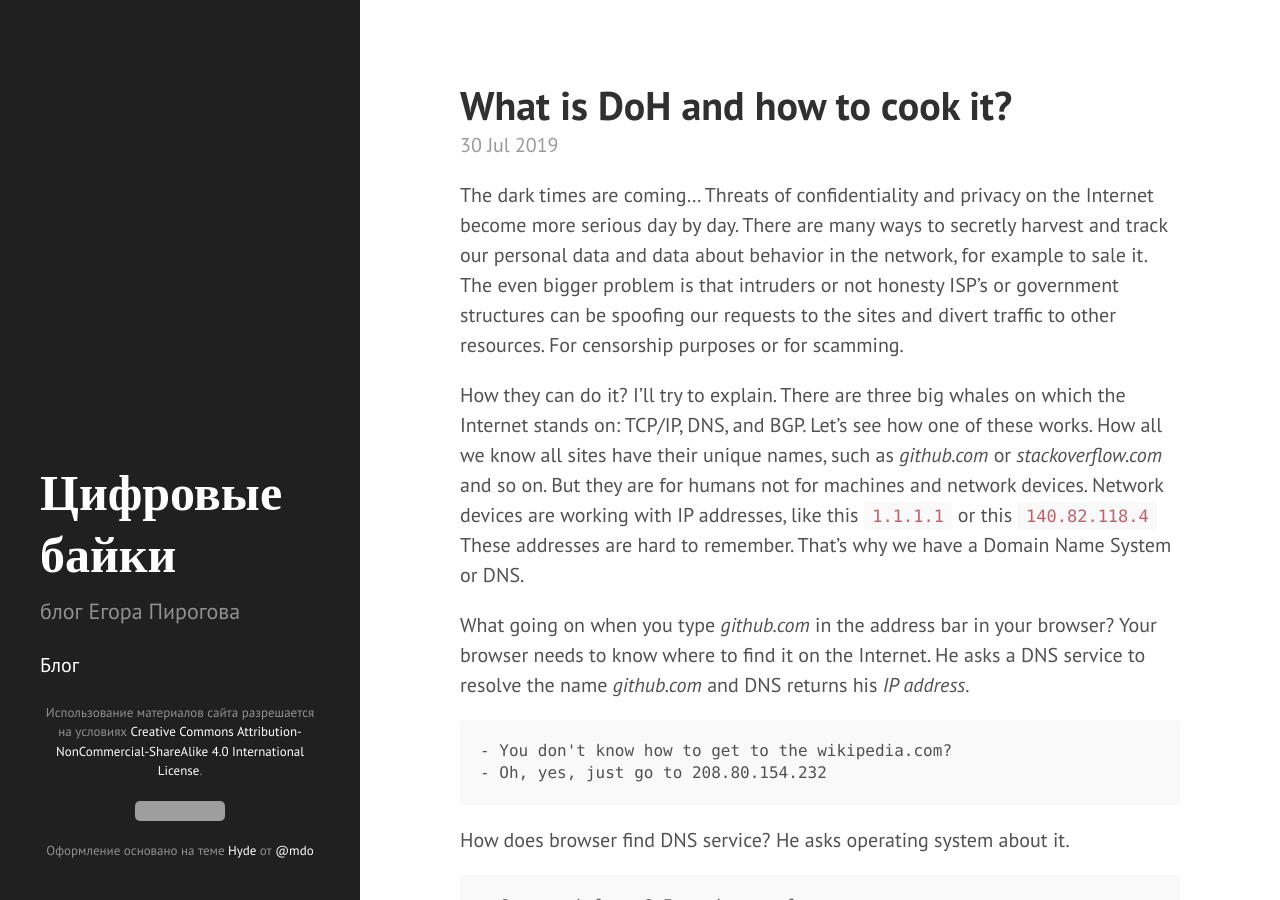
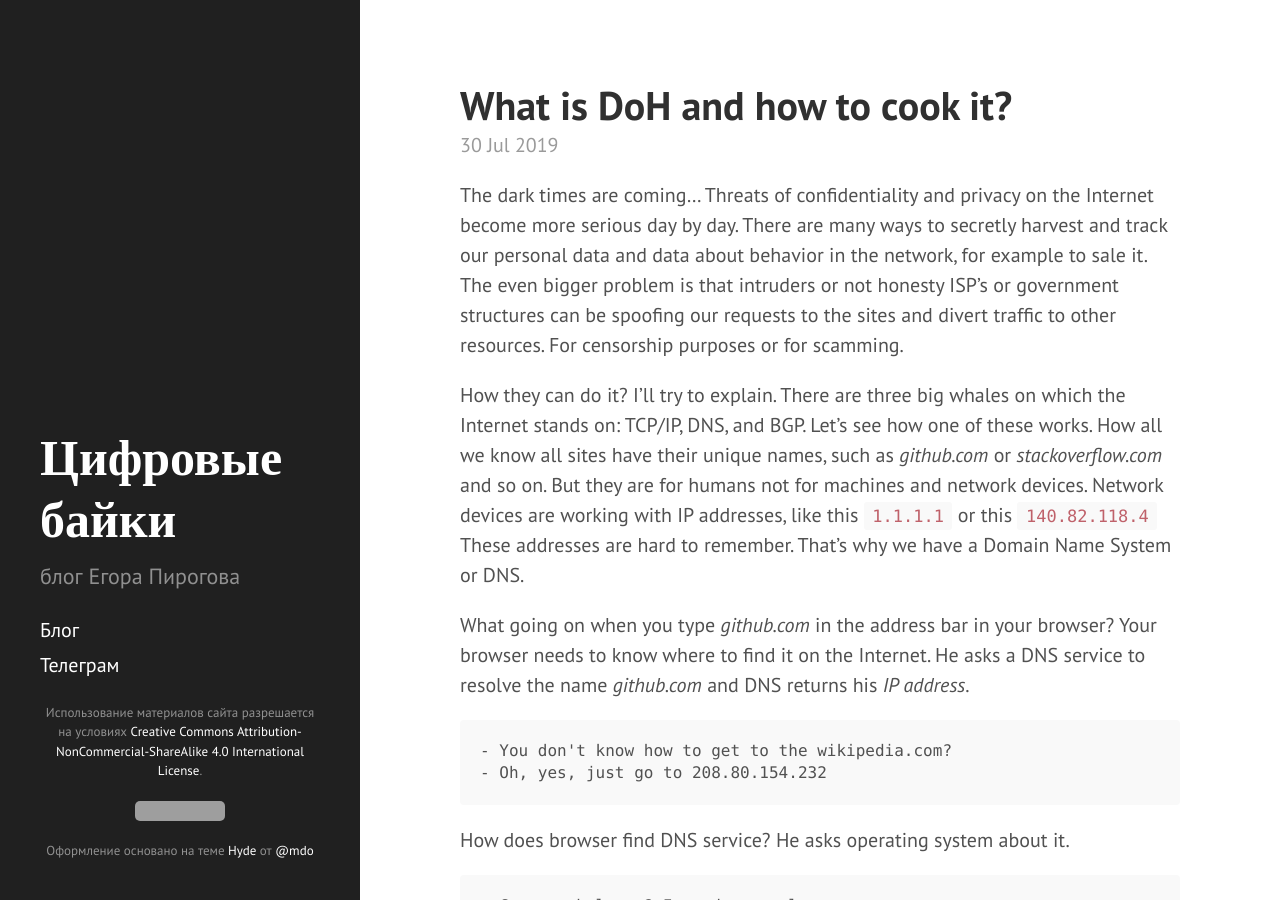
Before and after one commit to digitalduke/digitalduke.github.io, a Jekyll site: the page built from index.html, in a window 1280 px wide and 900 px high. Built offline with Jekyll 4.4.1, drawn with Linux system fonts in a browser that asks for light colours; the list of posts is cut into pages by our own code; grey boxes are pictures that could not be loaded.

Commit message:
add link to Telegram

```diff
--- a/_includes/sidebar.html
+++ b/_includes/sidebar.html
@@ -11,7 +11,7 @@
 
     <nav class="sidebar-nav">
       <a class="sidebar-nav-item{% if page.title == "Home" %} active{% endif %}" href="{{ site.baseurl }}/">Блог</a>
-
+      <a class="sidebar-nav-item" href="tg://resolve?domain=digitalduke">Телеграм</a>
       <!--
       {% comment %}
         The code below dynamically generates a sidebar nav of pages with
```
